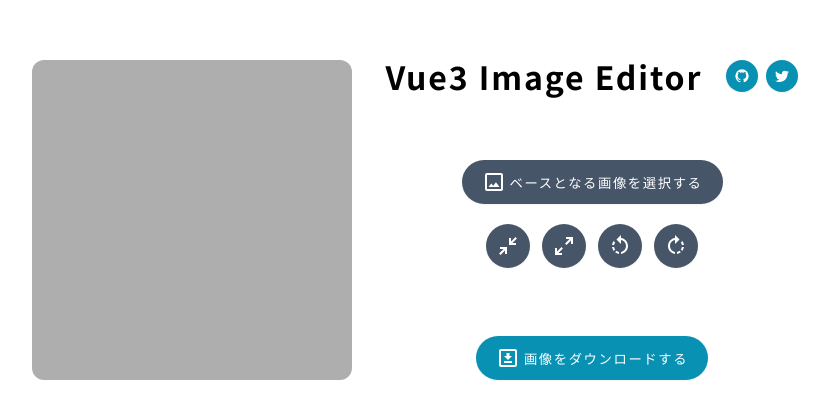
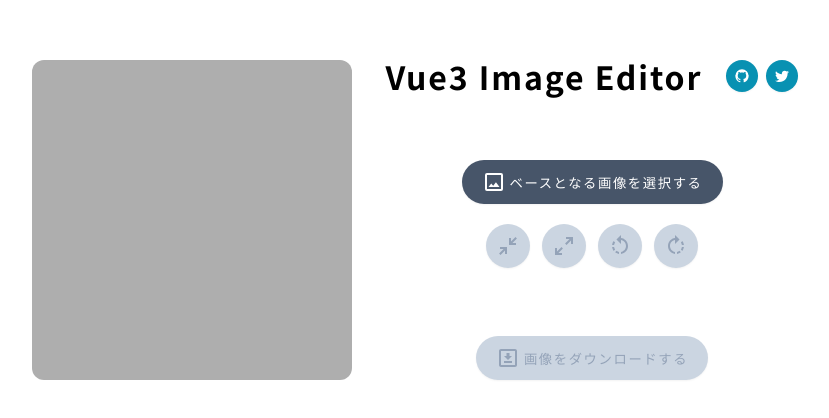
Before and after one commit to ykob/vue3-image-editor, a Vue app: page / in a window 1280 px wide. Shown: the part 180-598 px from the top of the page, without its empty margins (224-1053 px from the left). Built offline with nearby package versions, Linux system fonts and the light colour scheme.

Commit message:
added the disabled style for button filled component.

```diff
--- a/src/components/functional/ControlButtons.vue
+++ b/src/components/functional/ControlButtons.vue
@@ -12,16 +12,16 @@ defineEmits(["rotateLeft", "rotateRight", "scaleDown", "scaleUp"]);
 
 <template>
   <div class="control-buttons">
-    <ButtonFilled buttonType="secondary" circle @click="$emit('scaleDown')">
+    <ButtonFilled buttonType="secondary" circle disabled @click="$emit('scaleDown')">
       <IconBase :path="mdiArrowCollapse" name="縮小" />
     </ButtonFilled>
-    <ButtonFilled buttonType="secondary" circle @click="$emit('scaleUp')">
+    <ButtonFilled buttonType="secondary" circle disabled @click="$emit('scaleUp')">
       <IconBase :path="mdiArrowExpand" name="拡大" />
     </ButtonFilled>
-    <ButtonFilled buttonType="secondary" circle @click="$emit('rotateLeft')">
+    <ButtonFilled buttonType="secondary" circle disabled @click="$emit('rotateLeft')">
       <IconBase :path="mdiRotateLeft" name="左回転" />
     </ButtonFilled>
-    <ButtonFilled buttonType="secondary" circle @click="$emit('rotateRight')">
+    <ButtonFilled buttonType="secondary" circle disabled @click="$emit('rotateRight')">
       <IconBase :path="mdiRotateRight" name="右回転" />
     </ButtonFilled>
   </div>
--- a/src/components/functional/DownloadImageButton.vue
+++ b/src/components/functional/DownloadImageButton.vue
@@ -79,7 +79,7 @@ onMounted(async () => {
 
 <template>
   <div>
-    <ButtonFilled @click="downloadImage">
+    <ButtonFilled disabled @click="downloadImage">
       <IconBase :path="mdiDownloadBoxOutline" name="" />
       画像をダウンロードする
     </ButtonFilled>
--- a/src/components/ui/ButtonFilled.vue
+++ b/src/components/ui/ButtonFilled.vue
@@ -112,4 +112,9 @@ defineEmits(["click"]);
 .button-filled--circle.button-filled--lg {
   width: 56px;
 }
+.button-filled[disabled] {
+  cursor: not-allowed;
+  color: #94a3b8;
+  background-color: #cbd5e1;
+}
 </style>
```
